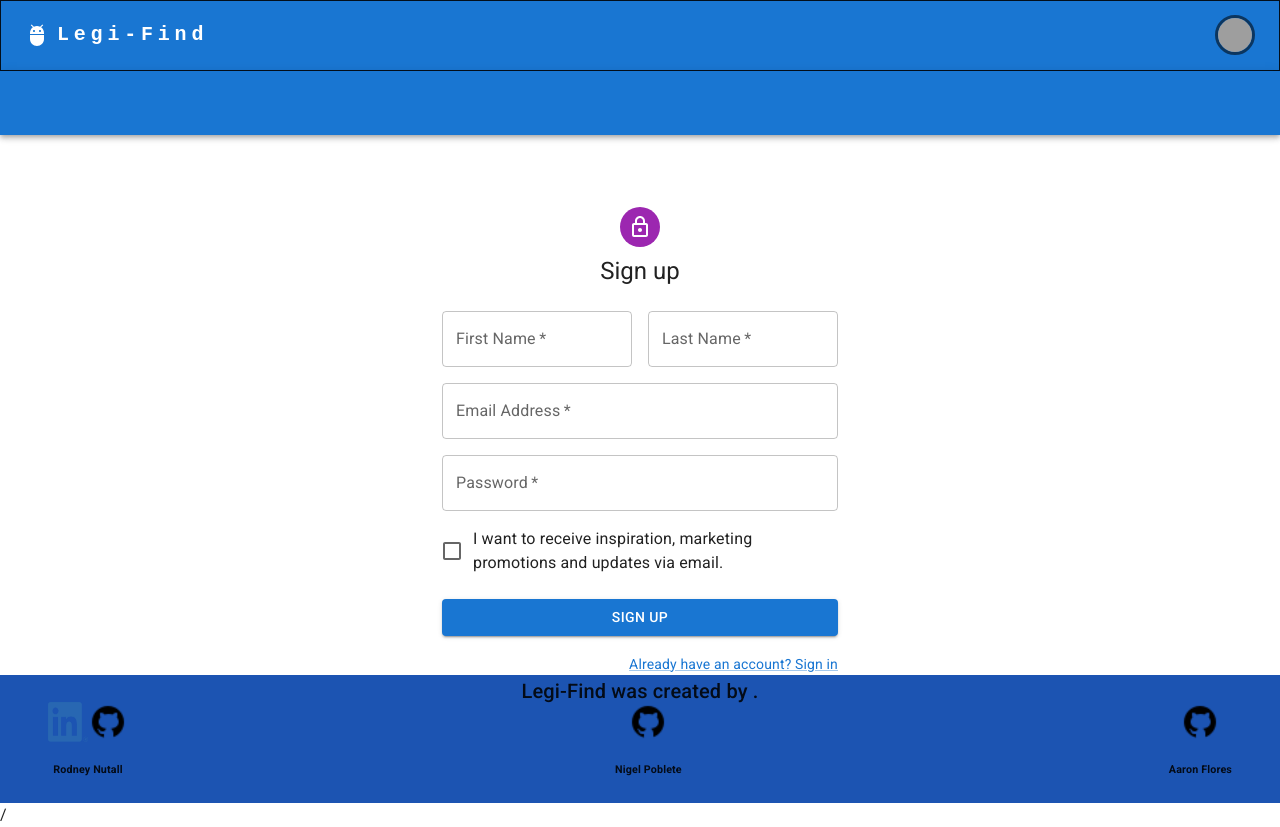
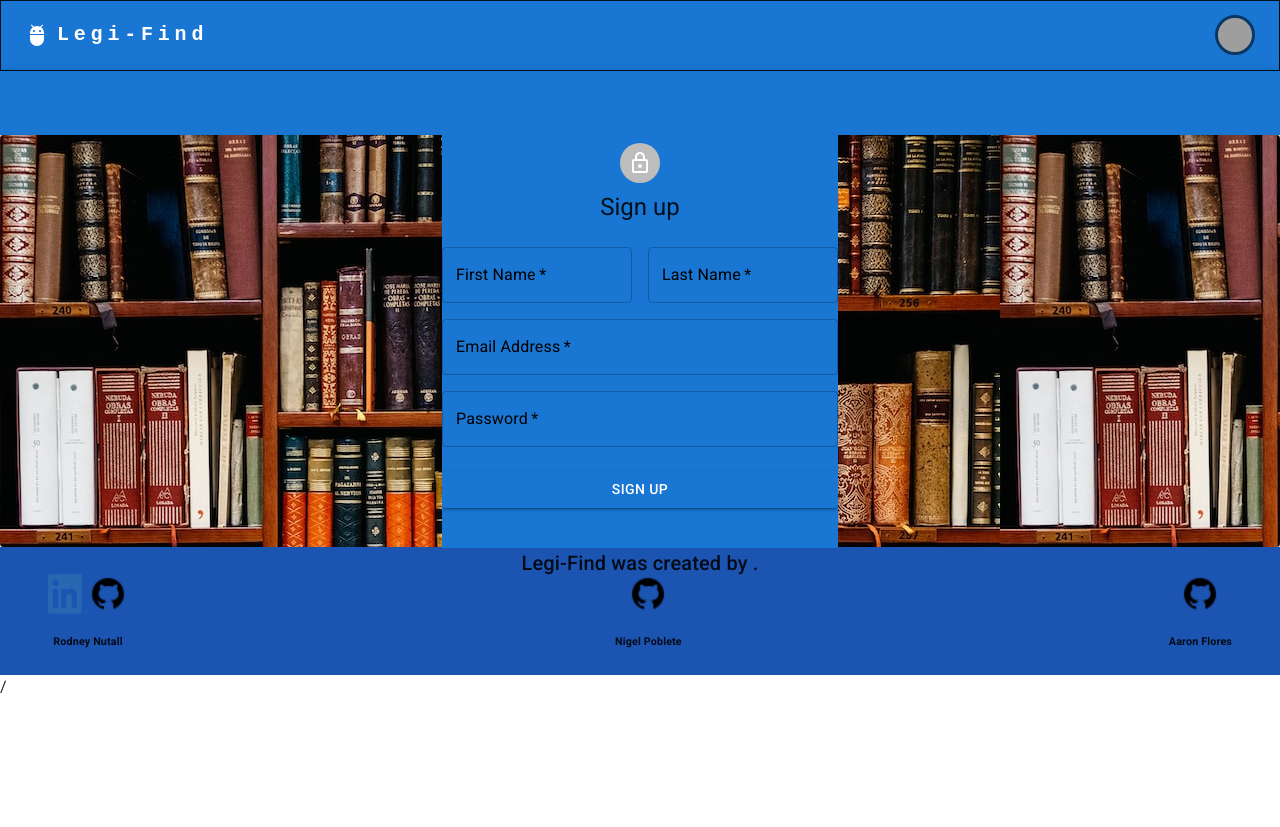
Before and after one commit to evohat3/Legi-Find, a React (Create React App) app in the folder Client/: page /signup in a window 1280 px wide. Shown: the top 827 px of the page. After the commit the page ends 800 px from the top, so only its background shows below. Built offline with nearby package versions, Linux system fonts and the light colour scheme; grey boxes are pictures that could not be loaded.

Commit message:
lots of styling

```diff
--- a/Client/src/components/Header.js
+++ b/Client/src/components/Header.js
@@ -4,6 +4,8 @@ import Toolbar from '@mui/material/Toolbar'
 import Auth from '../utils/auth'
 import { Typography } from '@mui/material';
 import 'animate.css';
+
+
 
 const Header = () => {
 
--- a/Client/src/pages/Dashboard.js
+++ b/Client/src/pages/Dashboard.js
@@ -6,6 +6,35 @@ import Auth from '../utils/auth';
 import SearchPageLite from '../components/SearchByState'
 import UserContext from '../utils/UserContext'
 import 'animate.css';
+import { ThemeProvider, createTheme } from '@mui/material/styles';
+import heroImage from '../components/assets/row-old-textbooks-fills-antique-bookshelf-generated-by-ai.jpg'
+import { Paper } from '@mui/material';
+
+const theme = createTheme({
+  palette: {
+    primary: {
+      main: '#46237A',
+    },
+    secondary: {
+      main: '#197278',
+    },
+    tritary:{
+      main: '#ECC8AE',
+    },
+    quartary:{
+      main: '#61210F',
+    },
+    pentary:{
+      main: '#DDFFD9'
+    }
+  },
+});
+
+const styles ={
+  paperContainer: {
+    backgroundImage: `url(${heroImage})`
+  }
+}
 
 export default function Dashboard() {
 
@@ -21,6 +50,8 @@ export default function Dashboard() {
     console.log(Auth.getUser())
 
     return (
+      <ThemeProvider theme={theme}>
+      <Paper style={styles.paperContainer}>
       <Box
         sx={{
           height: 600,
@@ -30,7 +61,7 @@ export default function Dashboard() {
           alignItems: 'center',
         }}
       >
-        <Container sx={{ bgcolor: 'green', color: 'white', height: 500, boxShadow: '5px 5px 5px rgba(0, 0, 0, 0.2)' }} className='animate__animated animate__backInLeft'>
+        <Container sx={{ bgcolor: 'secondary.main', color: 'white', height: 500, boxShadow: '5px 5px 5px rgba(0, 0, 0, 0.2)' }} className='animate__animated animate__backInLeft'>
           <Typography  variant="h3" align="center">
             Welcome! You are logged in! with your email:
           </Typography>
@@ -43,6 +74,8 @@ export default function Dashboard() {
           Welcome
         </Container>
       </Box>
+      </Paper>
+      </ThemeProvider>
     );
   }
 }
--- a/Client/src/pages/Home.js
+++ b/Client/src/pages/Home.js
@@ -4,12 +4,31 @@ import Container from "@mui/material/Container";
 import Box from "@mui/material/Box";
 import Auth from "../utils/auth";
 import Dashboard from "./Dashboard";
-// import SearchPage from './SearchPage'
+import { Paper } from "@mui/material";
 import SearchPageLite from "../components/SearchByState";
 import Grid from "@mui/material/Grid";
 import "animate.css";
 import Button from "@mui/material/Button";
-import heroImage from "../components/assets/istockphoto-154962491-612x612.jpg";
+import { ThemeProvider, createTheme } from '@mui/material/styles';
+
+import heroImage from "../components/assets/row-old-textbooks-fills-antique-bookshelf-generated-by-ai.jpg";
+
+const theme = createTheme({
+  palette: {
+    primary: {
+      main: '#197278',
+    },
+    secondary: {
+      main: '#197278',
+    },
+  },
+});
+
+const styles ={
+  paperContainer: {
+    backgroundImage: `url(${heroImage})`
+  }
+}
 
 export default function Home() {
   const [showComponent, setShowComponent] = useState(false);
@@ -24,6 +43,8 @@ export default function Home() {
 
   if (!isLoggedIn) {
     return (
+      <ThemeProvider theme={theme}>
+      <Paper style={styles.paperContainer}>
       <Box
 
         sx={{
@@ -32,6 +53,7 @@ export default function Home() {
           display: "flex",
           justifyContent: "center",
           alignItems: "center",
+          flexDirection: "column"
         }}
       >
         <Container
@@ -47,8 +69,12 @@ export default function Home() {
             container
             rowSpacing={1}
             columnSpacing={{ xs: 1, sm: 2, md: 3 }}
+            sx={{backgroundImage:{heroImage}}}
+
           >
+
             <Grid item xs={12} sm={6} md={4}>
+
               <Box height={300}>
                 <Typography
                   variant="h3"
@@ -58,7 +84,9 @@ export default function Home() {
                   Welcome To Legi-Find!
                 </Typography>
               </Box>
+
             </Grid>
+
             <Grid item xs={12} sm={6} md={4}>
             {showComponent ? (
 
@@ -107,8 +135,12 @@ export default function Home() {
             )}
             </Grid>
           </Grid>
+
         </Container>
+
       </Box>
+      </Paper>
+      </ThemeProvider>
     );
   } else {
     return <Dashboard />;
--- a/Client/src/pages/LoginPage.js
+++ b/Client/src/pages/LoginPage.js
@@ -15,9 +15,25 @@ import { useMutation } from '@apollo/client';
 import { LOGIN } from '../utils/mutations';
 import Auth from '../utils/auth'
 import 'animate.css';
+import { Paper } from '@mui/material';
+import heroImage from "../components/assets/row-old-textbooks-fills-antique-bookshelf-generated-by-ai.jpg";
+import { deepPurple } from '@mui/material/colors';
 
-// TODO remove, this demo shouldn't n<>backgroundColoreed to reset the theme.
-const defaultTheme = createTheme();
+const theme = createTheme({
+
+  palette: {
+
+    secondary: deepPurple
+  },
+
+});
+
+const styles ={
+  paperContainer: {
+    backgroundImage: `url(${heroImage})`
+  }
+}
+
 
 const Login = () => {
 
@@ -76,14 +92,14 @@ const Login = () => {
     }
   };
   return (
-    <ThemeProvider theme={defaultTheme}>
-
+    <ThemeProvider theme={theme}>
+    <Paper style={styles.paperContainer}>
 
       <Container component="main" maxWidth="xs" className='animate__animated animate__backInLeft'>
         <CssBaseline />
         <Box
           sx={{
-            marginTop: 8,
+            bgcolor: 'primary.main',
             display: 'flex',
             flexDirection: 'column',
             alignItems: 'center',
@@ -155,7 +171,8 @@ const Login = () => {
       </Box>
 
       </Container>
-    </ThemeProvider>
+      </Paper>
+        </ThemeProvider>
   );
 }
 
--- a/Client/src/pages/SearchPage.js
+++ b/Client/src/pages/SearchPage.js
@@ -3,10 +3,31 @@ import TextField from '@mui/material/TextField';
 import Box from '@mui/material/Box';
 import Grid from '@mui/material/Grid';
 import Button from '@mui/material/Button';
+import { Paper } from '@mui/material';
+import { createTheme, ThemeProvider } from '@mui/material/styles'
 import SearchResults from '../components/SearchResults';
 import SelectSearchTypeDropdown from '../components/SelectSearchTypeDropdown';
 import { getSearchState } from '../utils/API'
 import 'animate.css';
+import heroImage from "../components/assets/row-old-textbooks-fills-antique-bookshelf-generated-by-ai.jpg";
+
+
+const theme = createTheme({
+  palette: {
+    primary: {
+      main: '#197278',
+    },
+    secondary: {
+      main: '#197278',
+    },
+  },
+});
+
+const styles ={
+  paperContainer: {
+    backgroundImage: `url(${heroImage})`
+  }
+}
 
 export default function Search() {
 
@@ -62,8 +83,10 @@ export default function Search() {
   };
 
   return (
-    <Box className="animate__animated animate__backInRight" sx={{ marginTop: 8, display: 'flex', flexDirection: 'column', alignItems: 'center', justifyContent: 'center' }}>
-      <Grid width="80%" container spacing={2} direction="row" alignItems="center" justifyContent="center" sx={{ border: 1 }}>
+    <ThemeProvider theme={theme}>
+    <Paper style={styles.paperContainer}>
+    <Box className="animate__animated animate__backInRight" sx={{ display: 'flex', flexDirection: 'column', alignItems: 'center', justifyContent: 'center' }}>
+      <Grid width="80%"  container spacing={2} direction="row" alignItems="center" justifyContent="center" sx={{ backgroundColor: 'primary.main' , border: 1 ,marginTop: 8,  }}>
         <Grid component="form" xs={7} justifyContent="left">
           <TextField style={{ width: '100%' }} onChange={handleSearchChange} id="outlined-basic" label="Enter your search here" variant="outlined" size="lg" />
         </Grid>
@@ -71,11 +94,13 @@ export default function Search() {
           <SelectSearchTypeDropdown onDropdownChange={handleDropdownChange} />
         </Grid>
         <Grid xs={1} justifyContent="right">
-          <Button onClick={handleSubmit}>Submit</Button>
+          <Button sx={{ color: 'black'}}onClick={handleSubmit}>Submit</Button>
         </Grid>
       </Grid>
       <SearchResults searchResults={searchResults} />
     </Box>
+    </Paper>
+    </ThemeProvider>
   );
 }
 
--- a/Client/src/pages/SignupPage.js
+++ b/Client/src/pages/SignupPage.js
@@ -15,10 +15,27 @@ import LockOutlinedIcon from '@mui/icons-material/LockOutlined';
 import Typography from '@mui/material/Typography';
 import Container from '@mui/material/Container';
 import { createTheme, ThemeProvider } from '@mui/material/styles';
+import { Paper } from '@mui/material';
 import 'animate.css';
+import { inputLabelClasses } from "@mui/material/InputLabel"
+import heroImage from "../components/assets/row-old-textbooks-fills-antique-bookshelf-generated-by-ai.jpg";
+import { fontWeight } from '@mui/system';
+import { deepPurple } from '@mui/material/colors';
 
-// TODO dont need this for now but we could use this to change themes
-const defaultTheme = createTheme();
+const theme = createTheme({
+
+  palette: {
+
+    secondary: deepPurple
+  },
+
+});
+
+const styles ={
+  paperContainer: {
+    backgroundImage: `url(${heroImage})`
+  }
+}
 
 export default function SignUp() {
 
@@ -77,18 +94,19 @@ export default function SignUp() {
 
 if (!isLoggedIn) {
   return (
-    <ThemeProvider theme={defaultTheme}>
+    <ThemeProvider theme={theme}>
+    <Paper style={styles.paperContainer}>
       <Container component="main" maxWidth="xs" className='animate__animated animate__backInRight'>
         <CssBaseline />
         <Box
           sx={{
-            marginTop: 8,
+            bgcolor: 'primary.main',
             display: 'flex',
             flexDirection: 'column',
             alignItems: 'center',
           }}
         >
-          <Avatar sx={{ m: 1, bgcolor: 'secondary.main' }}>
+          <Avatar sx={{ m: 1, }}>
             <LockOutlinedIcon />
           </Avatar>
           <Typography component="h1" variant="h5">
@@ -96,15 +114,24 @@ if (!isLoggedIn) {
           </Typography>
           <Box component="form" noValidate validated={validated.toString()} onSubmit={handleSubmit} sx={{ mt: 3 }}>
             <Grid container spacing={2}>
-              <Grid item xs={12} sm={6}>
+              <Grid item xs={12} sm={6} >
                 <TextField
                   name="first"
                   required
                   fullWidth
                   id="first"
                   label="First Name"
+                  onChange={handleInputChange}
+                  sx={{
 
-                  onChange={handleInputChange} />
+                    "& .MuiFormLabel-root": {
+                        color: 'black'
+                    },
+                    "& .MuiFormLabel-root.Mui-focused": {
+                        color: 'black'
+                    }
+                }}
+                  />
               </Grid>
               <Grid item xs={12} sm={6}>
                 <TextField
@@ -115,6 +142,15 @@ if (!isLoggedIn) {
                   name="last"
                   autoComplete="family-name"
                   onChange={handleInputChange}
+                  sx={{
+
+                    "& .MuiFormLabel-root": {
+                        color: 'black'
+                    },
+                    "& .MuiFormLabel-root.Mui-focused": {
+                        color: 'black'
+                    }
+                }}
                 />
               </Grid>
               <Grid item xs={12}>
@@ -126,11 +162,21 @@ if (!isLoggedIn) {
                   name="email"
                   autoComplete="email"
                   onChange={handleInputChange}
+                  sx={{
+
+                    "& .MuiFormLabel-root": {
+                        color: 'black'
+                    },
+                    "& .MuiFormLabel-root.Mui-focused": {
+                        color: 'black'
+                    }
+                }}
                 />
               </Grid>
               <Grid item xs={12}>
                 <TextField
                   required
+
                   fullWidth
                   name="password"
                   label="Password"
@@ -138,20 +184,24 @@ if (!isLoggedIn) {
                   id="password"
                   autoComplete="new-password"
                   onChange={handleInputChange}
+                  sx={{
+
+                    "& .MuiFormLabel-root": {
+                        color: 'black'
+                    },
+                    "& .MuiFormLabel-root.Mui-focused": {
+                        color: 'black'
+                    }
+                }}
                 />
               </Grid>
-              <Grid item xs={12}>
-                <FormControlLabel
-                  control={<Checkbox value="allowExtraEmails" color="primary" />}
-                  label="I want to receive inspiration, marketing promotions and updates via email."
-                />
-              </Grid>
+
             </Grid>
             <Button
               type="submit"
               fullWidth
               variant="contained"
-              sx={{ mt: 3, mb: 2 }}
+              sx={{  mt: 3, mb: 2 }}
               onSubmit={handleSubmit}
             >
               Sign Up
@@ -166,7 +216,8 @@ if (!isLoggedIn) {
           </Box>
         </Box>
       </Container>
-    </ThemeProvider>
+      </Paper>
+      </ThemeProvider>
   );
 
 }
```
Also changed, not shown: Client/src/components/SearchResults.js (+4 -4 lines), Client/src/components/assets/row-old-textbooks-fills-antique-bookshelf-generated-by-ai.jpg (added), Client/src/components/assets/row-old-textbooks-fills-antique-bookshelf-generated-by-ai_188544-30269.avif (added).
